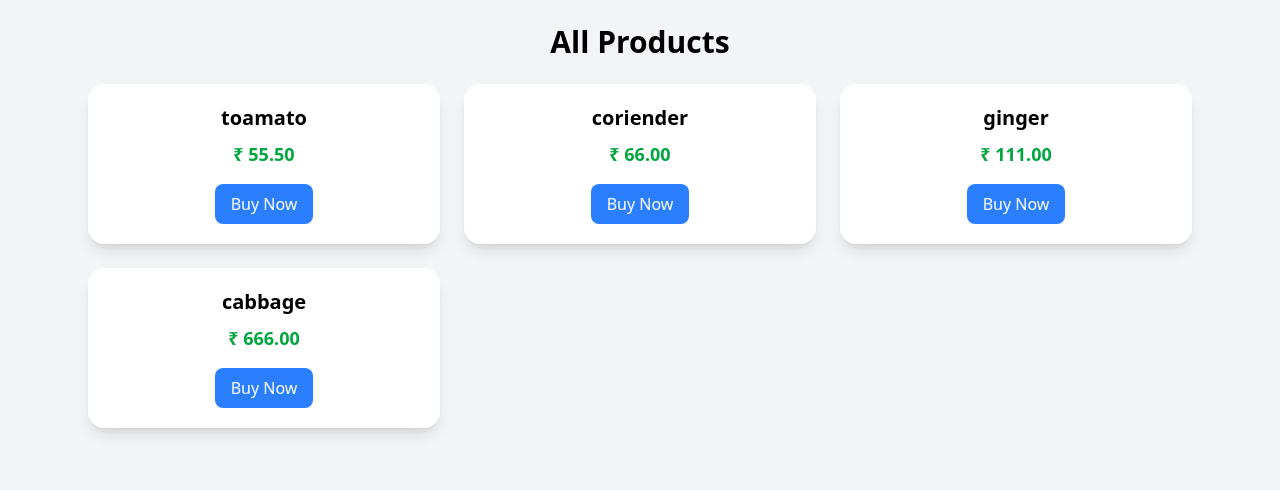
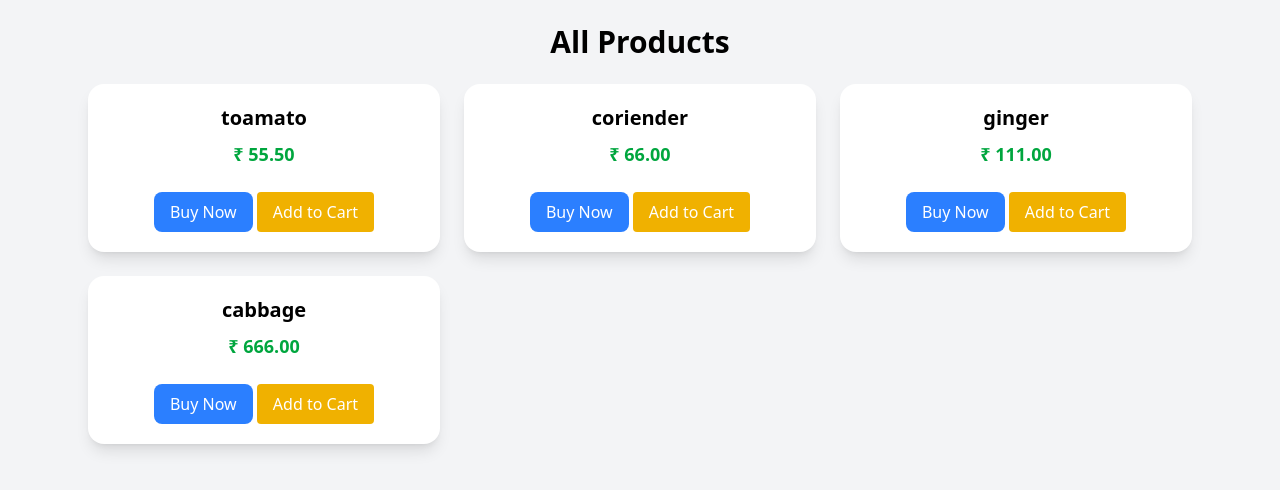
Before and after one commit to aman07480/Razorpay-payment-integration-, a Django app: page /product/ in a window 1280 px wide. Shown: the top 490 px of the page. Run offline with Django 5.2, Linux system fonts and the light colour scheme; data comes from the database, SQL or seed files in the repository; both versions use the stored data as it was after the commit.

Commit message:
add to card page added and its functonality added succesfully

```diff
--- a/product/models.py
+++ b/product/models.py
@@ -22,3 +22,12 @@ class Order(models.Model):
 
     def __str__(self):
        return f"Order {self.id} - {self.product.name}"
+
+
+class CartItem(models.Model):
+    user = models.ForeignKey(User, on_delete=models.CASCADE)
+    product = models.ForeignKey(Product, on_delete=models.CASCADE)
+    quantity = models.IntegerField(default=1)
+
+    def __str__(self):
+        return f"{self.product.name} ({self.quantity})"
--- a/product/templates/product/product_list.html
+++ b/product/templates/product/product_list.html
@@ -21,6 +21,13 @@
                     Buy Now
                 </button>
             </a>
+            <a href="{% url 'add_to_cart' product.id %}">
+    <button class="bg-yellow-500 text-white px-4 py-2 rounded mt-2">
+        Add to Cart
+    </button>
+</a>
+
+
 
         </div>
         {% empty %}
--- a/product/urls.py
+++ b/product/urls.py
@@ -1,5 +1,5 @@
 from django.urls import path
-from .views import ProductListView ,CheckoutView,CreatePaymentView,PaymentCallbackView,PaymentSuccessView
+from .views import AddToCartView, CartView, ProductListView ,CheckoutView,CreatePaymentView,PaymentCallbackView,PaymentSuccessView, RemoveFromCartView
 
 urlpatterns = [
     path("product/",ProductListView.as_view(),name="product_list"),
@@ -8,5 +8,9 @@ urlpatterns = [
     path("create-payment/<int:product_id>/",CreatePaymentView.as_view(),name="create_payment"),
     path("payment-verify/",PaymentCallbackView.as_view(),name="payment_verify"),
     path("payment-success/", PaymentSuccessView.as_view(), name="payment_success"),
+     path("cart/", CartView.as_view(), name="cart"),
+    path("add-to-cart/<int:product_id>/", AddToCartView.as_view(), name="add_to_cart"),
+    path("remove/<int:item_id>/", RemoveFromCartView.as_view(), name="remove_from_cart"),
+
 
 ]
--- a/product/views.py
+++ b/product/views.py
@@ -3,7 +3,7 @@ from django.http import JsonResponse
 from django.shortcuts import render,get_object_or_404,redirect
 from django.views import View
 from django.contrib.auth.mixins import LoginRequiredMixin
-from product.models import Product,Order
+from product.models import CartItem, Product,Order
 from django.utils.decorators import method_decorator
 from django.views.decorators.csrf import csrf_exempt
 import razorpay
@@ -136,3 +136,38 @@ class PaymentCallbackView(View):
 class PaymentSuccessView(View):
     def get(self, request):
         return render(request, "product/success.html")
+
+
+class AddToCartView(LoginRequiredMixin, View):
+    def get(self, request, product_id):
+        product = get_object_or_404(Product, id=product_id)
+
+        cart_item, created = CartItem.objects.get_or_create(
+            user=request.user,
+            product=product
+        )
+
+        if not created:
+            cart_item.quantity += 1
+            cart_item.save()
+
+        return redirect("cart")
+
+
+# Cart Page
+class CartView(LoginRequiredMixin, View):
+    def get(self, request):
+        cart_items = CartItem.objects.filter(user=request.user)
+
+        total = sum(item.product.price * item.quantity for item in cart_items)
+
+        return render(request, "product/cart.html", {
+            "cart_items": cart_items,
+            "total": total
+        })
+
+class RemoveFromCartView(LoginRequiredMixin, View):
+    def get(self, request, item_id):
+        item = get_object_or_404(CartItem, id=item_id)
+        item.delete()
+        return redirect("cart")
```
Also changed, not shown: product/templates/product/cart.html (added, +40 -0 lines), db.sqlite3, product/admin.py (line endings or trailing spaces), product/migrations/0002_cartitem.py (added).
